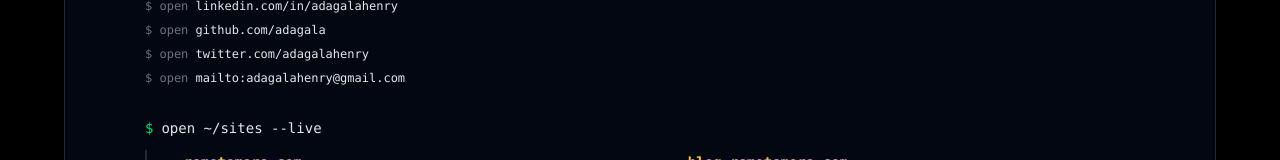
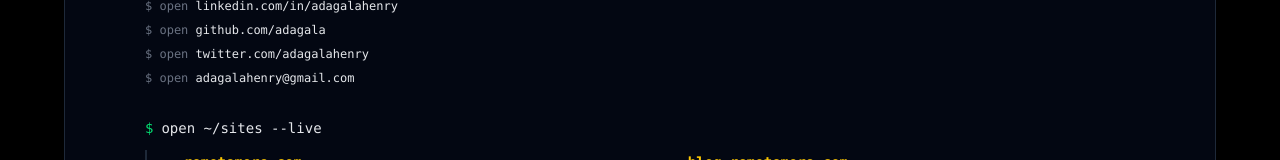
Before and after one commit to adagala/portfolio, a Next.js app: page / in a window 1280 px wide. Shown: the part 466-626 px from the top of the page. Built offline with nearby package versions, Linux system fonts and the light colour scheme.

Commit message:
Update contact email label for clarity

```diff
--- a/pages/index.tsx
+++ b/pages/index.tsx
@@ -118,7 +118,7 @@
     href: 'https://twitter.com/adagalahenry',
   },
   {
-    label: 'mailto:adagalahenry@gmail.com',
+    label: 'adagalahenry@gmail.com',
     href: 'mailto:adagalahenry@gmail.com',
   },
 ];
```
